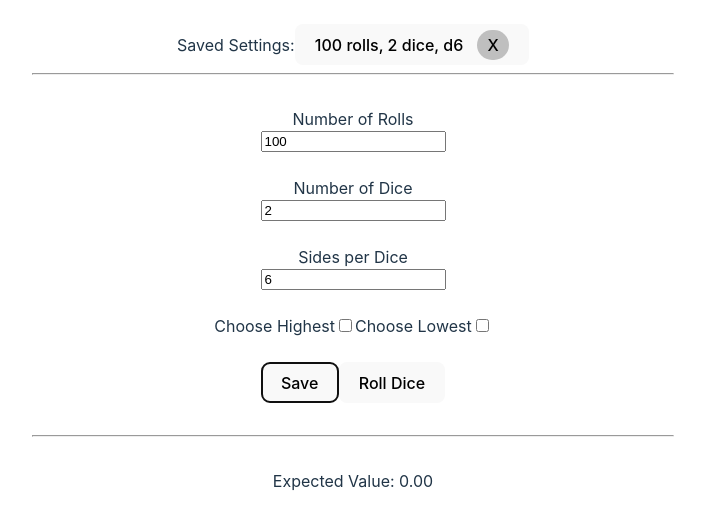
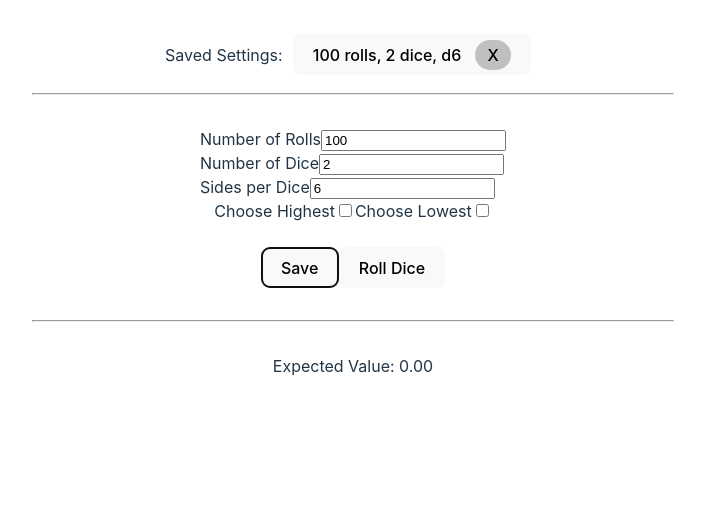
Before and after one commit to zach-hensler/dice_simulator, a Preact app: page / in a window 1280 px wide. Both pictures are taken after a click on the button "Save". Shown: the top 528 px of the page, without its empty margins (287-992 px from the left). Built offline with nearby package versions, Linux system fonts and the light colour scheme.

Commit message:
Add form submit handling

```diff
--- a/src/app.tsx
+++ b/src/app.tsx
@@ -144,14 +144,16 @@ export const App: FunctionalComponent = () => {
                         <div>Saved Settings: </div>
                         {state.savedSettings.map(setting => {
                             const modifierText = modifierPlaintextMap(setting.modifiers)
-                            return <button onClick={() => {
+                            return <button
+                                style={{ margin: '10px' }}
+                                onClick={() => {
                                     dispatch(['loadSetting', {settingToLoad: setting}])
                                     dispatch(['generateDiceValues'])
                             }}>
                                 {setting.numberOfRolls} rolls, {setting.numberOfDice} dice, d{setting.sidesPerDice} {modifierText && "("+modifierText+")"}
                                 <span style={{
                                     marginLeft: '10px',
-                                    padding: '5px 10px',
+                                    padding: '5px 12px',
                                     borderRadius: '20px',
                                     backgroundColor: 'rgba(105, 105, 105, 0.4)'
                                 }} onClick={(event) => {
@@ -162,6 +164,10 @@ export const App: FunctionalComponent = () => {
                     {divider}
                 </> : <></>}
             {spacer}
+            <form onSubmit={event => {
+                event.preventDefault()
+                dispatch(['generateDiceValues'])
+            }}>
                 <label for="numberOfRolls">Number of Rolls</label>
                 <input
                     id="numberOfRolls"
@@ -209,10 +215,11 @@ export const App: FunctionalComponent = () => {
                 </div>
                 {spacer}
                 <div style={{display: 'flex', justifyContent: 'center'}}>
-                <button onClick={() => dispatch(['saveSetting'])}>Save</button>
+                    <button type="button" onClick={() => dispatch(['saveSetting'])}>Save</button>
                     {spacer}
-                <button onClick={() => dispatch(['generateDiceValues'])}>Roll Dice</button>
+                    <button type="submit">Roll Dice</button>
                 </div>
+            </form>
             {spacer}
             {divider}
             {spacer}
```
Lines whose indentation alone changed are shown as unchanged.
